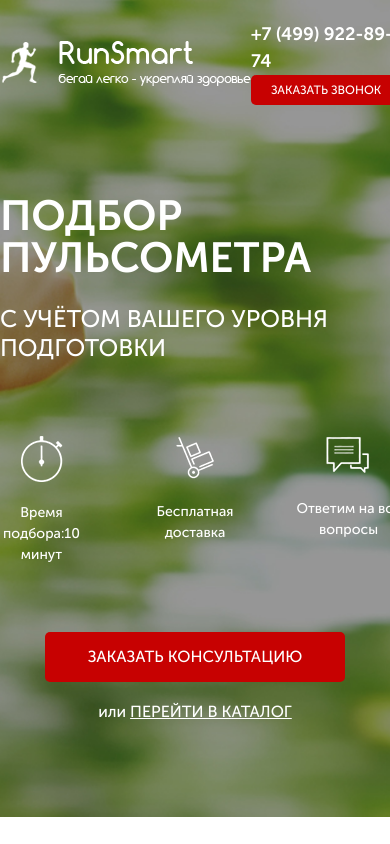
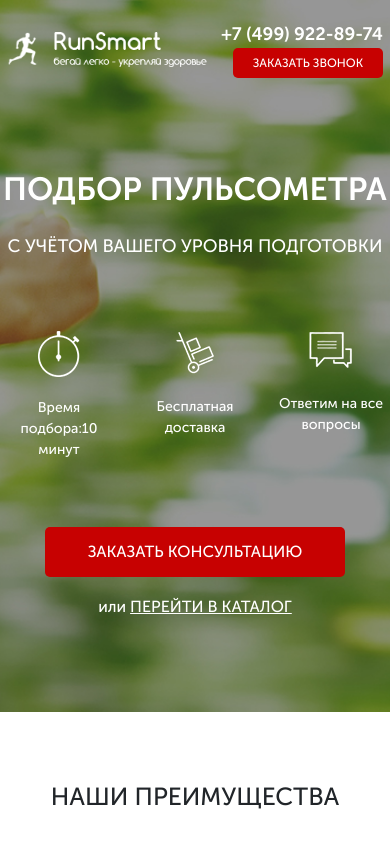
Before and after one commit to udutpetja/Pulse, a website: page src/index.html in a window 390 px wide. Shown: the top 844 px of the page. Drawn offline with Linux system fonts and the light colour scheme; files whose address does not match are found by name.

Commit message:
adaptive for 400px screen

```diff
--- a/src/sass/base/_media.scss
+++ b/src/sass/base/_media.scss
@@ -6,10 +6,21 @@
         .header_official {
             display: none;
         }
+        img{
+            width: 200px;
+        }
     }
     .promo .promo__wrapper{
         align-items: center;
-
+        .promo__header{
+            font-size: 32px;
+        }
+        .promo__subheader{
+            font-size: 18px;
+        }
+        .promo_icons{
+            width: 390px;
+        }
     }
     .start{
         .container{
```
Also changed, not shown: src/css/style.min.css.
